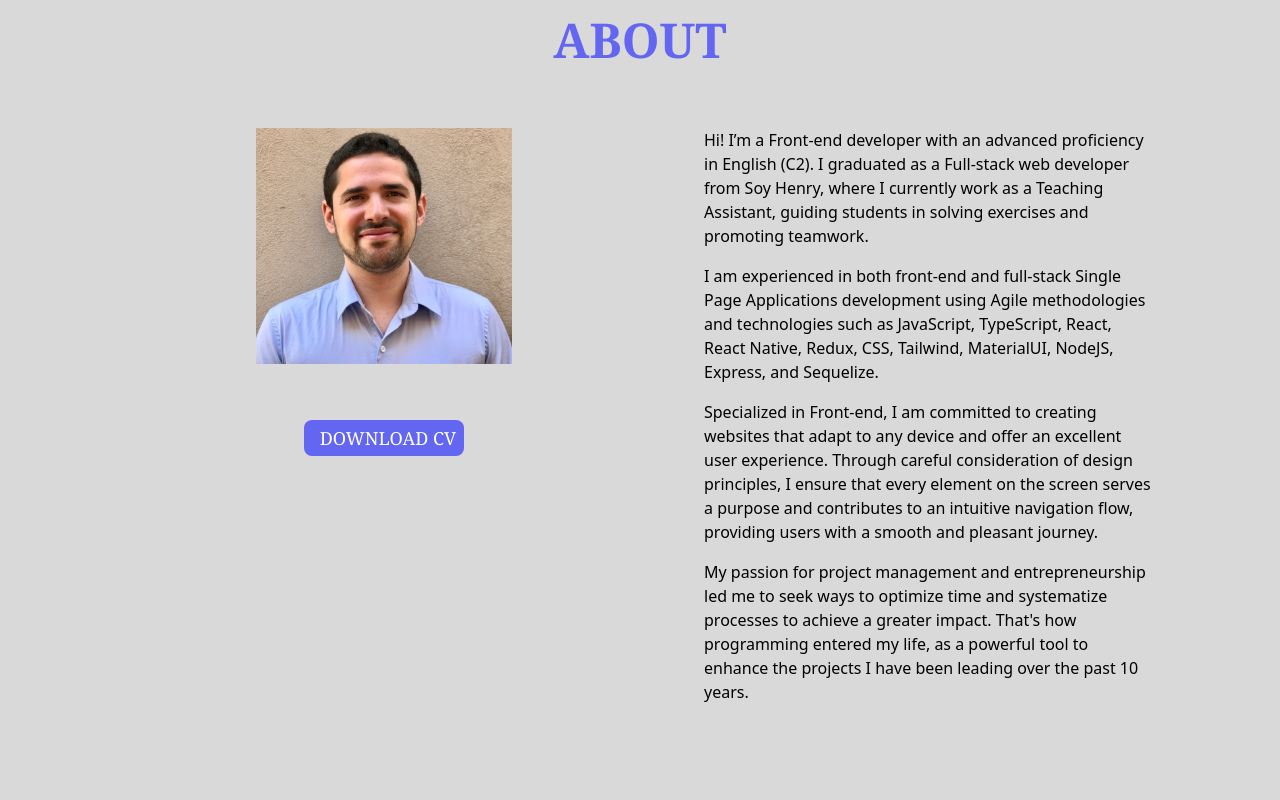
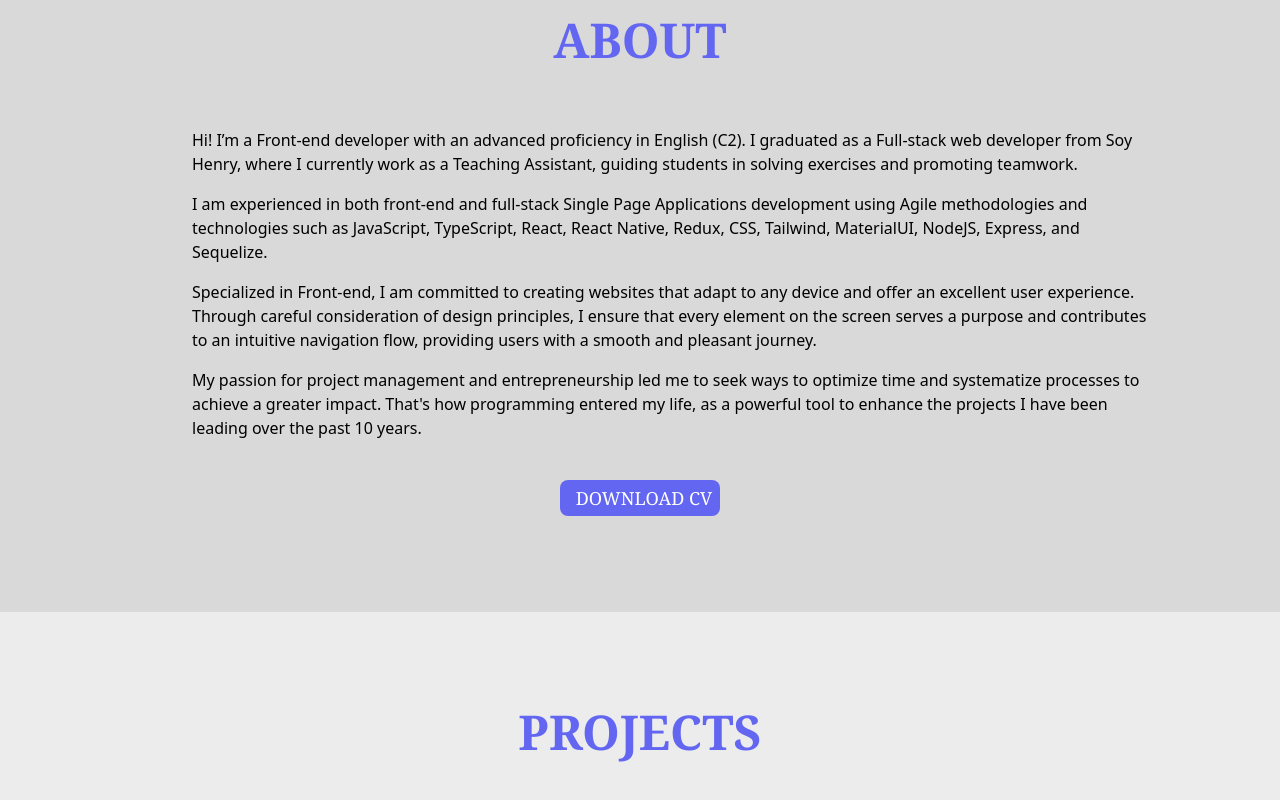
Before and after one commit to gastondvoskin/portfolio, a React (Vite) app in the folder client/: page / in a window 1280 px wide. Shown: the part 880-1680 px from the top of the page. Built offline with nearby package versions, Linux system fonts and the light colour scheme; no server answers.

Commit message:
Transparent background in profile image. Deleted image from About section

```diff
--- a/client/index.html
+++ b/client/index.html
@@ -2,7 +2,7 @@
 <html lang="en">
   <head>
     <meta charset="UTF-8" />
-    <link rel="icon" type="image/svg+xml" href="./src/assets/profileImage/dvoskin.jpg" />
+    <link rel="icon" type="image/svg+xml" href="./src/assets/profileImage/dvoskin.png" />
     <meta name="viewport" content="width=device-width, initial-scale=1.0" />
     <title>Gastón Dvoskin</title>
   </head>
--- a/client/src/components/Navbar.jsx
+++ b/client/src/components/Navbar.jsx
@@ -7,7 +7,7 @@ import Nav_Bars from "./Nav_Bars";
 
 import { nameRovaletti } from "../data/dataRovaletti/dataNav";
 import { nameDvoskin } from "../data/dataDvoskin/dataNav";
-import dvoskin from "../assets/profileImage/dvoskin.jpg";
+import dvoskin from "../assets/profileImage/dvoskin.png";
 import rovaletti from "../assets/profileImage/rovaletti.jpg";
 
 const Navbar = () => {
--- a/client/src/sections/About.jsx
+++ b/client/src/sections/About.jsx
@@ -1,6 +1,6 @@
 import { dataDvoskinAbout } from "../data/dataDvoskin/dataAbout";
 import { dataRovalettiAbout } from "../data/dataRovaletti/dataAbout";
-import dvoskin from "../assets/profileImage/dvoskin.jpg";
+import dvoskin from "../assets/profileImage/dvoskin.png";
 import rovaletti from "../assets/profileImage/rovaletti.jpg";
 import cvDvoskin from "../assets/CV/Gastón_Dvoskin_Front-end_Developer.pdf";
 import cvRovaletti from "../assets/CV/SANTIAGO-ROVALETTI-CV.pdf";
@@ -8,39 +8,21 @@ import Button from "../components/Button";
 
 const About = () => {
   const dataOwner = import.meta.env.VITE_DATAOWNER;
-  const dataAbout = dataOwner === "dvoskin" ? dataDvoskinAbout : dataRovalettiAbout;
+  const dataAbout =
+    dataOwner === "dvoskin" ? dataDvoskinAbout : dataRovalettiAbout;
   const profileImg = dataOwner === "dvoskin" ? dvoskin : rovaletti;
-  const cvOwner = dataOwner === "dvoskin" ? cvDvoskin : cvRovaletti
-
+  const cvOwner = dataOwner === "dvoskin" ? cvDvoskin : cvRovaletti;
 
   return (
     <section
       name="about"
       className="flex flex-col w-full items-center pt-24 pb-24 bg-mybg2 dark:bg-mybg2d"
     >
-      {/* h1, image - CV - description */}
       <div className="flex flex-col w-4/5 items-center">
-        {/* h1 */}
         <h1 className="mb-16 text-3xl font-bold text-myacc dark:text-myaccd md:text-5xl">
           ABOUT
         </h1>
 
-        {/* image - CV, description */}
-        <div className="grid grid-cols-1 lg:grid-cols-2">
-          {/* image and CV */}
-          <div className="flex flex-col items-center">
-            {/* image */}
-            <img className="w-4/5 mb-8 md:w-1/2" src={profileImg} alt="Dvoskin" />{" "}
-
-            <a
-              href={cvOwner}
-              download
-            >
-              <Button text="DOWNLOAD CV" type="button" icon="" />
-            </a>
-          </div>
-
-          {/* description */}
         <div className="lg:ml-16">
           {dataAbout.map((paragraph, index) => {
             return (
@@ -50,7 +32,10 @@ const About = () => {
             );
           })}
         </div>
-        </div>
+
+        <a href={cvOwner} download>
+          <Button text="DOWNLOAD CV" type="button" icon="" />
+        </a>
       </div>
     </section>
   );
```
Also changed, not shown: client/src/assets/profileImage/dvoskin.png (added), client/src/assets/profileImage/dvoskin2.jpg (renamed from client/src/assets/profileImage/dvoskin.jpg). Lines whose indentation alone changed are shown as unchanged.
